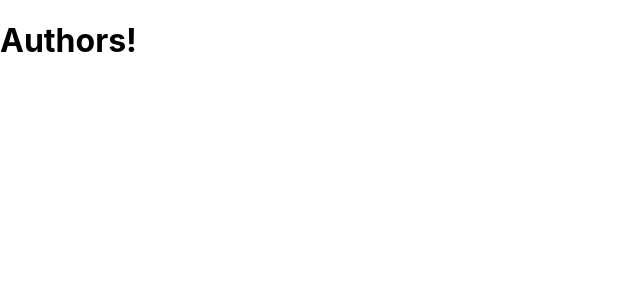
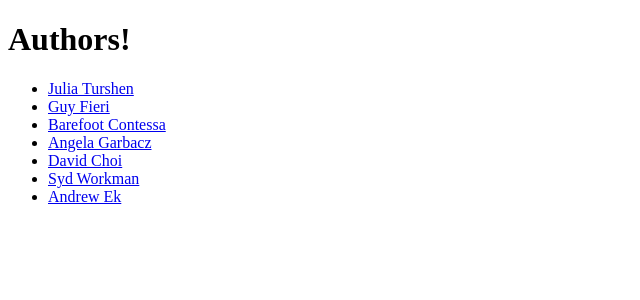
Before and after one commit to andrewek/recipe-book-front, a React (Create React App) app: page /authors in a window 1280 px wide. Shown: the top 300 px of the page, without its empty margins (0-640 px from the left). Built offline with nearby package versions, Linux system fonts and the light colour scheme.

Commit message:
Added authors index & show pages, plus some routes and whatnot

```diff
--- a/src/App.js
+++ b/src/App.js
@@ -2,15 +2,29 @@
 import {Route, Routes} from "react-router-dom"
 
 import HomePage from "./pages/home-page"
-import AuthorsPage from "./pages/authors-page"
+import AuthorsPage from "./pages/authors-list"
+import AuthorShow from "./pages/author-show"
 import NotFound from "./pages/errors/not-found"
 
 function App() {
+  const authors = [
+    {name: "Julia Turshen", id: 1},
+    {name: "Guy Fieri", id: 2},
+    {name: "Barefoot Contessa", id: 3},
+    {name: "Angela Garbacz", id: 4},
+    {name: "David Choi", id: 5},
+    {name: "Syd Workman", id: 6},
+    {name: "Andrew Ek", id: 7},
+  ]
 
   return (
     <Routes>
       <Route path="/" element={<HomePage />} />
-      <Route path="/authors" element={<AuthorsPage />} />
+      <Route path="/authors" element={<AuthorsPage authors={authors} />} />
+      <Route
+        path="/authors/:id"
+        element={<AuthorShow authors={authors} />}
+      />
       <Route path="*" element={<NotFound />} />
     </Routes>
   );
--- a/src/index.css
+++ /dev/null
@@ -1,13 +0,0 @@
-body {
-  margin: 0;
-  font-family: -apple-system, BlinkMacSystemFont, 'Segoe UI', 'Roboto', 'Oxygen',
-    'Ubuntu', 'Cantarell', 'Fira Sans', 'Droid Sans', 'Helvetica Neue',
-    sans-serif;
-  -webkit-font-smoothing: antialiased;
-  -moz-osx-font-smoothing: grayscale;
-}
-
-code {
-  font-family: source-code-pro, Menlo, Monaco, Consolas, 'Courier New',
-    monospace;
-}
--- a/src/index.js
+++ b/src/index.js
@@ -3,7 +3,6 @@
 import {
   BrowserRouter
 } from "react-router-dom"
-import './index.css';
 import App from './App';
 import reportWebVitals from './reportWebVitals';
 
--- /dev/null
+++ b/src/pages/author-show.js
@@ -0,0 +1,15 @@
+import {Link, useParams} from "react-router-dom";
+
+function AuthorShow({authors}) {
+  let {id} = useParams();
+  const author = authors.find(author => author.id == id);
+
+  return(
+    <div>
+      <h1>{author.name}</h1>
+      <Link to=".." relative="path">Back</Link>
+    </div>
+  );
+}
+
+export default AuthorShow;
--- /dev/null
+++ b/src/pages/authors-list.js
@@ -0,0 +1,22 @@
+import {React} from "react"
+
+function AuthorsPage({authors}) {
+
+  return(
+    <div>
+      <h1>Authors!</h1>
+
+      <ul>
+        {authors.map((author) =>
+          <li key={`author-${author.id}`}>
+            <a href={`/authors/${author.id}`}>
+              {author.name}
+            </a>
+          </li>
+        )}
+      </ul>
+    </div>
+  )
+};
+
+export default AuthorsPage;
--- a/src/pages/authors-page.js
+++ /dev/null
@@ -1,11 +0,0 @@
-import {React} from "react"
-
-function AuthorsPage() {
-  return(
-    <div>
-      <h1>Authors!</h1>
-    </div>
-  )
-};
-
-export default AuthorsPage;
```
Also changed, not shown: src/App.css (deleted, +0 -47 lines), 1 other file (tests, documents, lock files or other folders).
